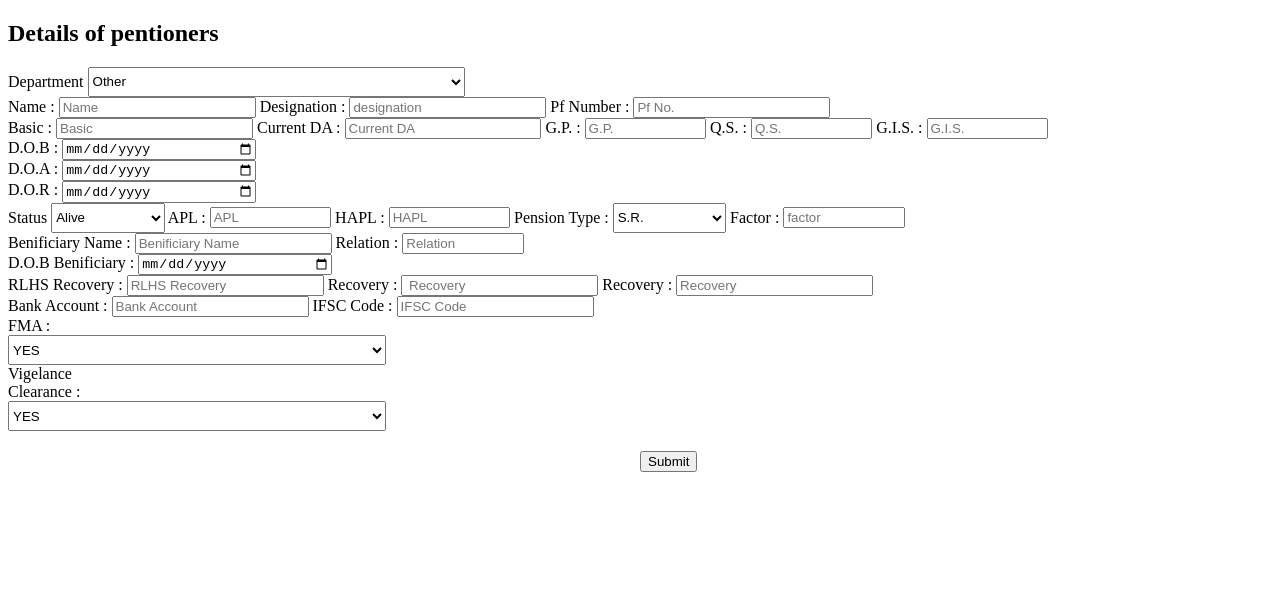
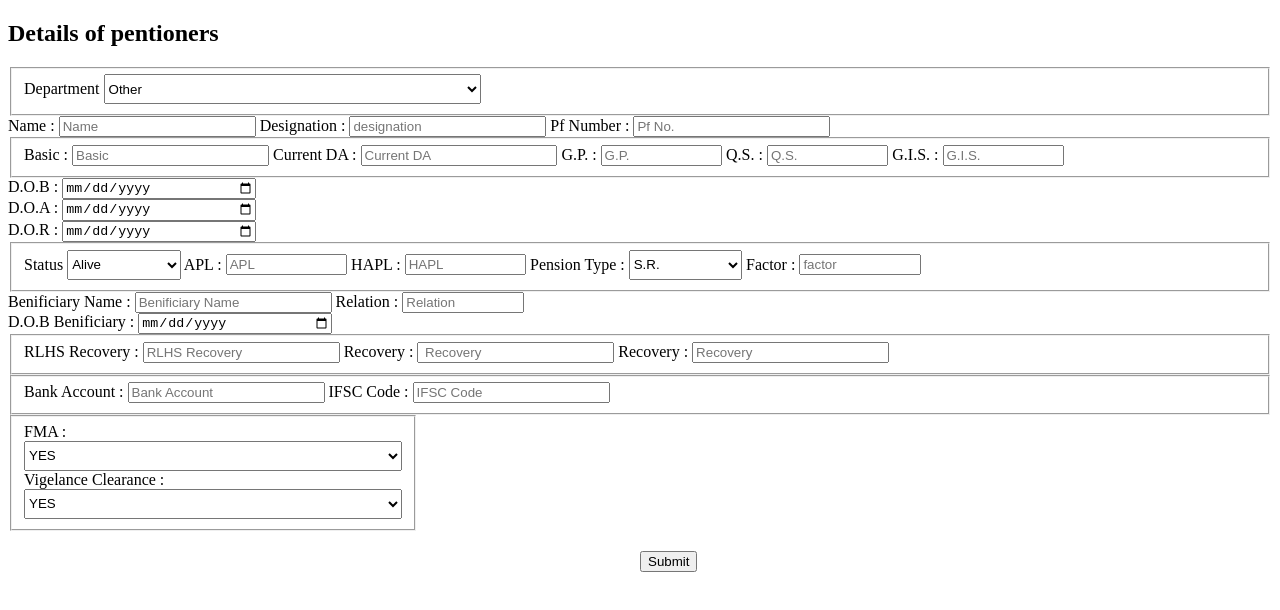
Before and after one commit to CalculationSheet/CalculationSheet.github.io, a plain HTML site: page index.html in a window 1280 px wide. Drawn offline with Linux system fonts and the light colour scheme.

Commit message:
calculation6.0

```diff
--- a/index.html
+++ b/index.html
@@ -17,20 +17,20 @@
     <main>
         <h2>Details of pentioners</h2>
         <form>
-            <section>
+            <fieldset>
                 <label for="department">Department</label>
                 <select onchange="department(this.value)">
                         <option value="./index.html">Other</option>
                         <option value="./running.html">Running</option>
                     </select>
-            </section>
+            </fieldset>
             <label for="name">Name : </label>
             <input type="text" placeholder="Name" name="name">
             <label for="designation">Designation : </label>
             <input type="text" placeholder="designation" name="desig">
             <label for="pfNo">Pf Number : </label>
             <input type="number" placeholder="Pf No." name="pfNo">
-            <section>
+            <fieldset>
                 <label for="basic">Basic : </label>
                 <input type="number" min="0" name="basic" placeholder="Basic">
                 <label for="cuurentDa">Current DA : </label>
@@ -41,7 +41,7 @@
                 <input type="number" name="qs" placeholder="Q.S." class="small">
                 <label for="gis">G.I.S. : </label>
                 <input type="number" name="gis" placeholder="G.I.S." class="small">
-            </section>
+            </fieldset>
             <label for="date of birth" id="lab">
                 D.O.B : <input type="date" name="dob" >
             </label>
@@ -53,7 +53,7 @@
                 D.O.R : <input type="date" name="dor" >
             </label>
             <!--<input type="text" name="status" placeholder="Live or Death">-->
-            <section>
+            <fieldset>
                 <label for="status">Status</label>
                 <select name="status" class="small">
                 <option value="live">Alive</option>
@@ -71,7 +71,7 @@
                 <option value="medicallyUnfit">Medically Unfit     </option>
             </select>
                 <label for="factor">Factor : </label>
-                <input type="number" name="factor" placeholder="factor" class="small"></section>
+                <input type="number" name="factor" placeholder="factor" class="small"></fieldset>
             <label for="Benificiary Name">Benificiary Name : </label>
             <input type="text" name="benificiaryName" placeholder="Benificiary Name">
             <label for="Relation">Relation : </label>
@@ -79,21 +79,21 @@
             <div>
                 <label for="Dobbenificiary">D.O.B Benificiary : </label>
                 <input type="date" name="benificiaryDob" id="benificiaryDob"></div>
-            <section>
+            <fieldset>
                 <label for="RLHSRecovery">RLHS Recovery : </label>
                 <input type="number" name="recovery1" id="recovery1" placeholder="RLHS Recovery">
                 <label for="Recovery"> Recovery : </label>
                 <input type="number" name="recovery2" id="recovery2" placeholder=" Recovery">
                 <label for="Recovery"> Recovery : </label>
                 <input type="number" name="recovery3" id="recovery3" placeholder="Recovery">
-            </section>
-            <section>
+            </fieldset>
+            <fieldset>
                 <label for="BankAccount">Bank Account : </label>
                 <input type="number" name="bankAccount" id="bankAccount" placeholder="Bank Account">
                 <label for="ifscCode">IFSC Code : </label>
                 <input type="text" name="ifscCode" id="ifsc" placeholder="IFSC Code">
-            </section>
-            <section class="small">
+            </fieldset>
+            <fieldset class="small">
                 <label>FMA : </label>
                 <select name="fma" id="fma">
                         <option value="yes">YES</option>
@@ -104,7 +104,7 @@
                 <option value="yes">YES</option>
                 <option value="nO">NO</option>
             </select>
-            </section>
+            </fieldset>
         </form>
         <button onclick="calculations();" id="select">Submit</button>
         <div id="allCalculation">
```
